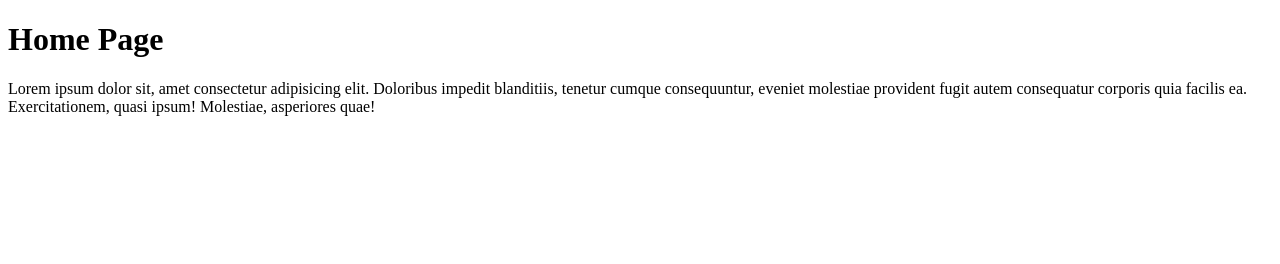
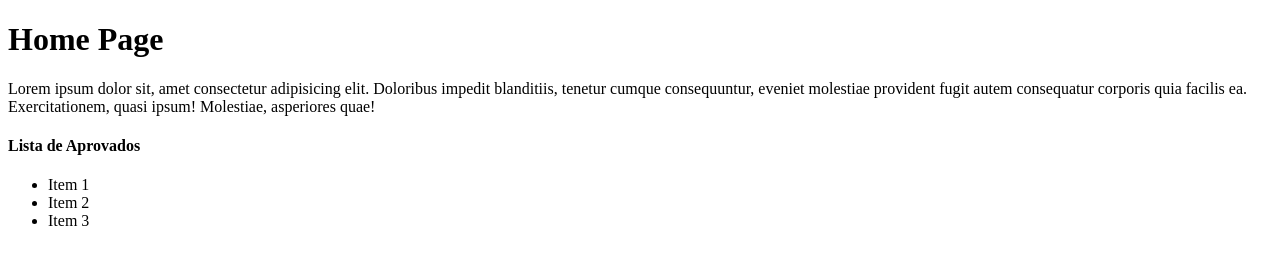
Before and after one commit to brunohmduarte/git-study, a plain HTML site: page index.html in a window 1280 px wide. Drawn offline with Linux system fonts and the light colour scheme.

Commit message:
Adicionando uma lista

```diff
--- a/index.html
+++ b/index.html
@@ -9,5 +9,14 @@
 <body>
     <h1>Home Page</h1>
     <p>Lorem ipsum dolor sit, amet consectetur adipisicing elit. Doloribus impedit blanditiis, tenetur cumque consequuntur, eveniet molestiae provident fugit autem consequatur corporis quia facilis ea. Exercitationem, quasi ipsum! Molestiae, asperiores quae!</p>
+    <div class="approved-list">
+        <h4>Lista de Aprovados</h4>
+        <ul>
+            <li>Item 1</li>
+            <li>Item 2</li>
+            <li>Item 3</li>
+        </ul>
+    </div>
+
 </body>
 </html>
```
